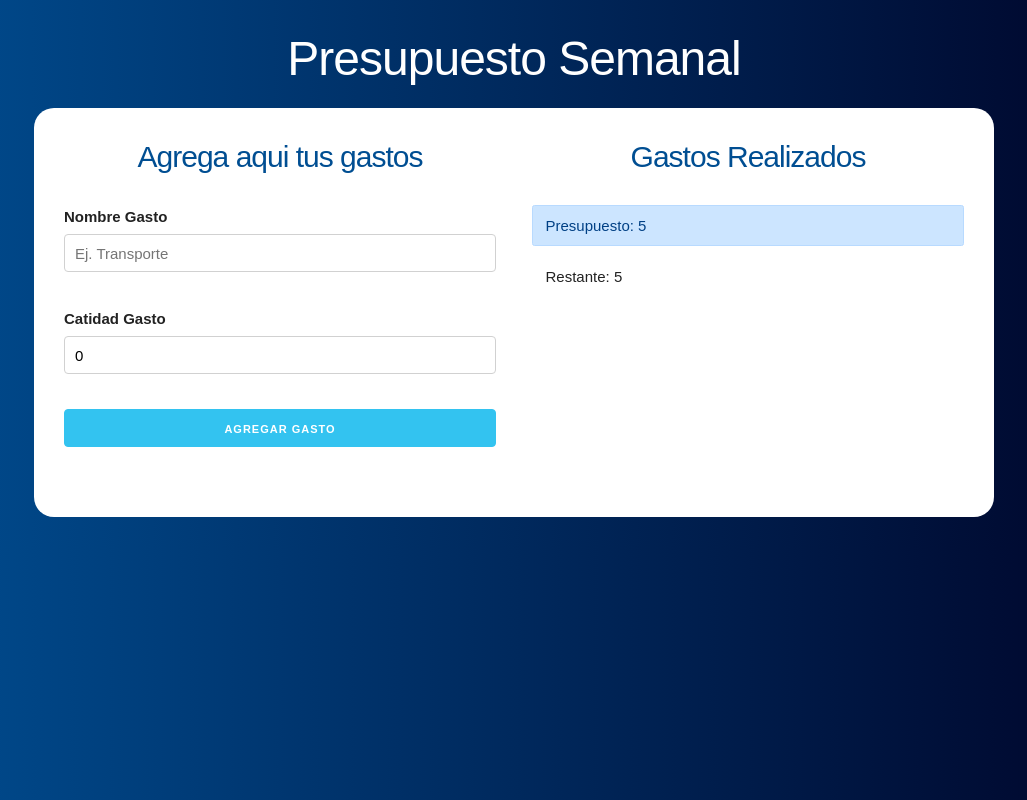
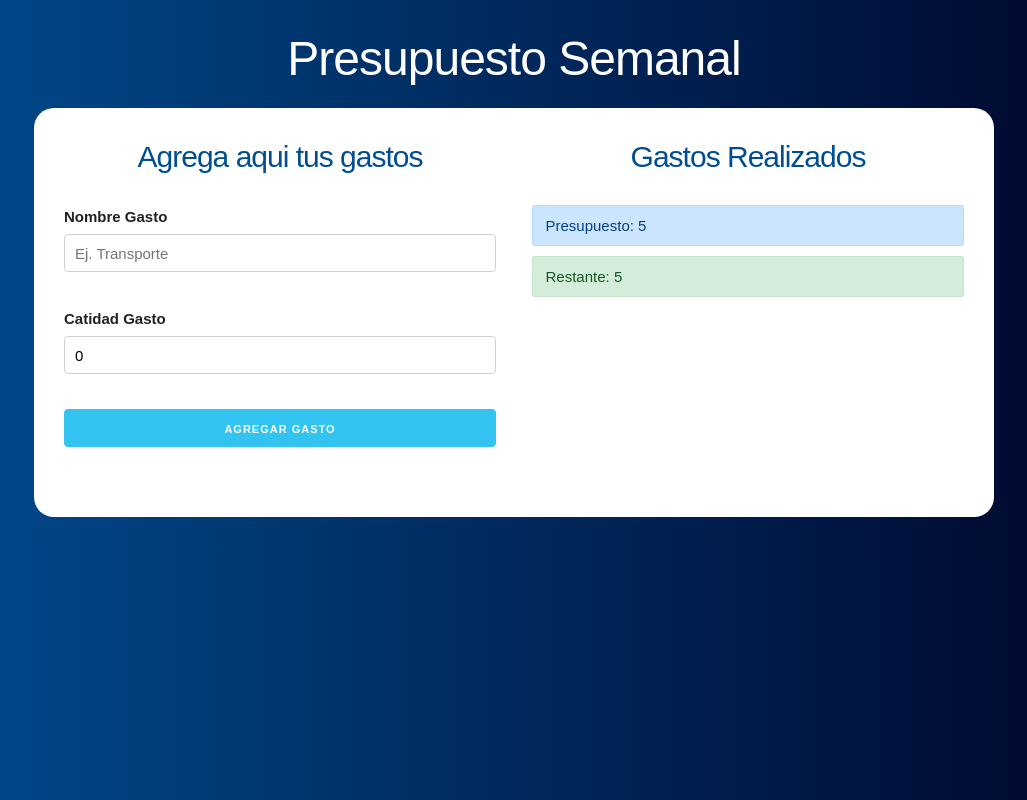
Before and after one commit to marioalbornoz/presupuesto-react, a React (Create React App) app: page / in a window 1280 px wide. Both pictures are taken after typing "5" into the empty fields and a click on the button "DEFINIR PRESUPUESTO". Shown: the whole page, without its empty margins (126-1153 px from the left). Built offline with nearby package versions, Linux system fonts and the light colour scheme.

Commit message:
Se agrega helpers para cambios de clases, segun estado de restante

```diff
--- a/src/App.js
+++ b/src/App.js
@@ -26,7 +26,7 @@
       // Resetea a false el state que ejecuta el componente Gasto
       guardarCrearGasto(false);
     }
-  }, [gasto]);
+  }, [gasto, creargasto,gastos, restante]);
 
   return (
     <div className="container">
--- a/src/components/ControlPresupuesto.jsx
+++ b/src/components/ControlPresupuesto.jsx
@@ -1,11 +1,12 @@
 import React,{ Fragment } from "react";
+import {revisarPresupuesto} from '../helpers'
 
 const ControlPresupuesto = ({presupuesto, restante}) => (
     <Fragment>
         <div className="alert alert-primary">
             Presupuesto: {presupuesto}
         </div>
-        <div className="alert">
+        <div className={revisarPresupuesto(presupuesto, restante)}>
             Restante: {restante}
         </div>
     </Fragment>
--- /dev/null
+++ b/src/helpers.js
@@ -0,0 +1,11 @@
+export const revisarPresupuesto = (presupuesto, restante) => {
+  let clase;
+  if (presupuesto / 4 > restante) {
+    clase = "alert alert-danger";
+  } else if (presupuesto / 2 > restante) {
+    clase = "alert alert-warning";
+  } else {
+    clase = "alert alert-success";
+  }
+  return clase;
+};
```
